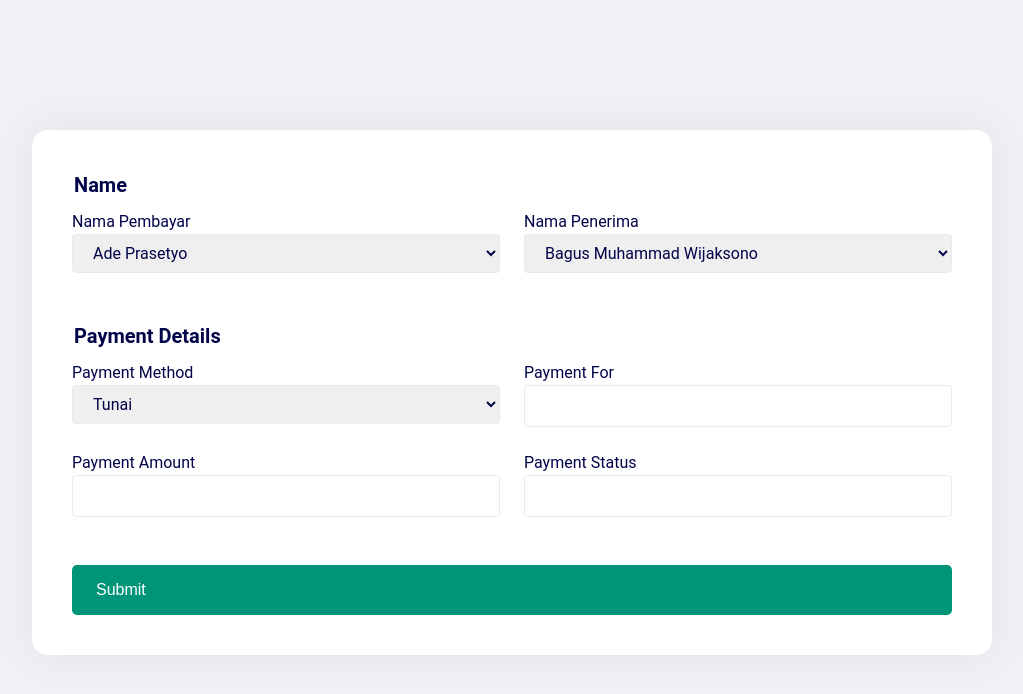
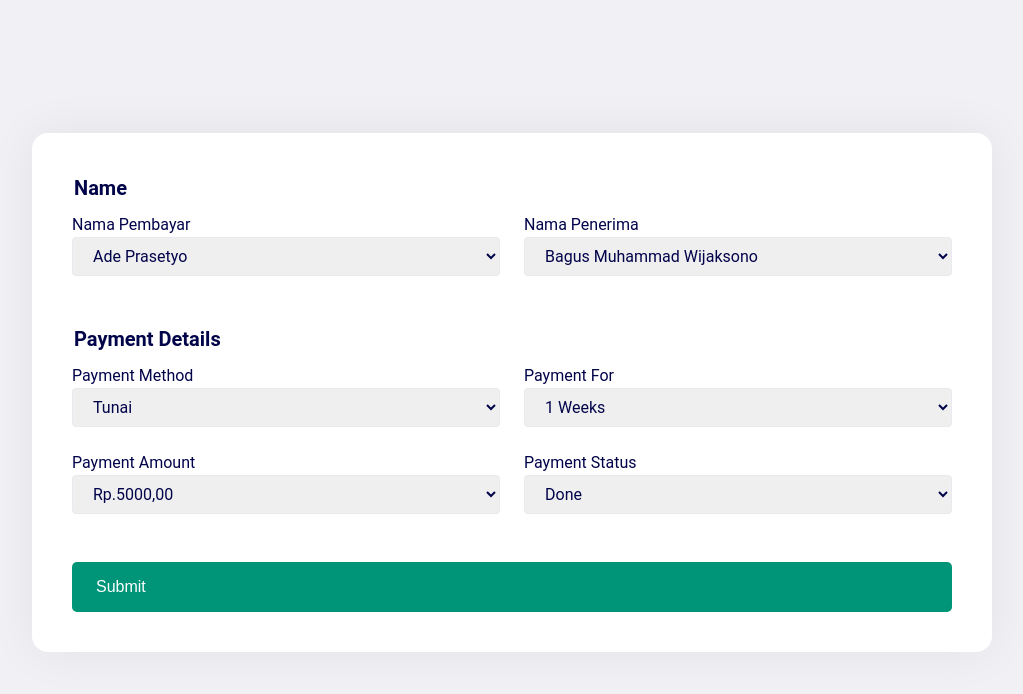
Before and after one commit to baguswijaksono/PHP-Cash-Documentation, a PHP site: page /assets/php/add_data.php in a window 1280 px wide. Shown: the top 694 px of the page, without its empty margins (128-1151 px from the left). Run offline with PHP 8.4, Linux system fonts and the light colour scheme.

Commit message:
fix interface add form

```diff
--- a/assets/css/index_style.css
+++ b/assets/css/index_style.css
@@ -36,7 +36,6 @@
     text-decoration: none;
 }
 .hero h1{
-    padding-top: 2%;
     font-size: 75px;
     margin-top: 12%;
 }
--- a/assets/php/add_data.php
+++ b/assets/php/add_data.php
@@ -91,15 +91,37 @@
 
           <div class="form__field">
             <label for="email">Payment For</label>
-            <input class="form__input" type="email" autocomplete="email">
+            <select class="form__input" autocomplete="country-name">
+            <option value="es">1 Weeks</option>
+            <option value="es">2 Weeks</option>
+            <option value="es">3 Weeks</option>
+            <option value="es">4 Weeks</option>
+            <option value="es">5 Weeks</option>
+            <option value="es">6 Weeks</option>
+            <option value="es">7 Weeks</option>
+            <option value="es">8 Weeks</option>
+            <option value="es">9 Weeks</option>
+            <option value="es">10 Weeks</option>
+            </select>
           </div>
           <div class="form__field">
             <label for="email">Payment Amount</label>
-            <input class="form__input" type="email" autocomplete="email">
+            <select class="form__input" autocomplete="country-name">
+            <option value="es">Rp.5000,00</option>
+              <option value="es">Rp.10.000,00</option>
+              <option value="de">Rp.15.000,00</option>
+              <option value="de">Rp.20.000,00</option>
+              <option value="de">Rp.25.000,00</option>
+              <option value="de">Rp.30.000,00</option>
+              <option value="de">Rp.35.000,00</option>
+            </select>
           </div>
           <div class="form__field">
             <label for="email">Payment Status</label>
-            <input class="form__input" type="email" autocomplete="email">
+            <select class="form__input" autocomplete="country-name">
+              <option value="es">Done</option>
+              <option value="de">Undone</option>
+            </select>
           </div>
         </div>
       </fieldset>
```
Also changed, not shown: assets/css/feature.css (+5 -5 lines).
